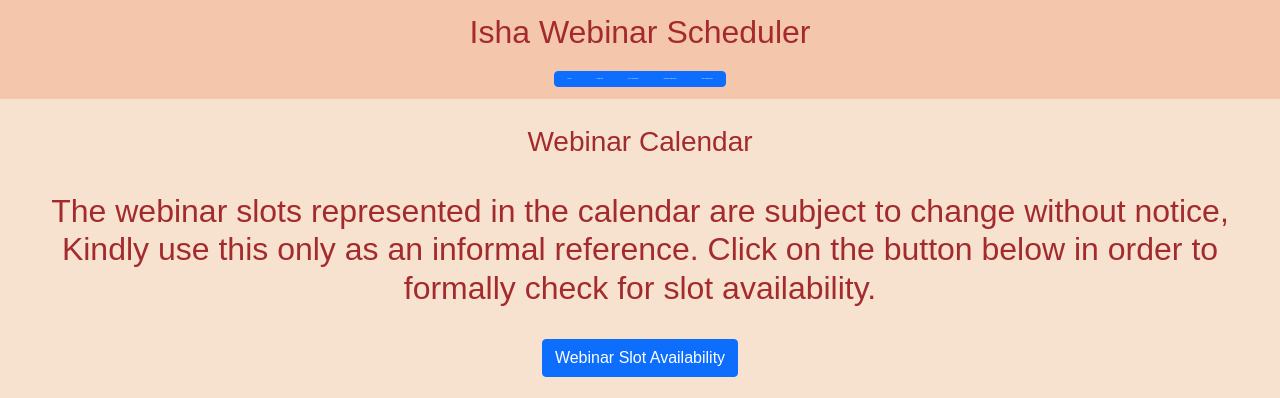
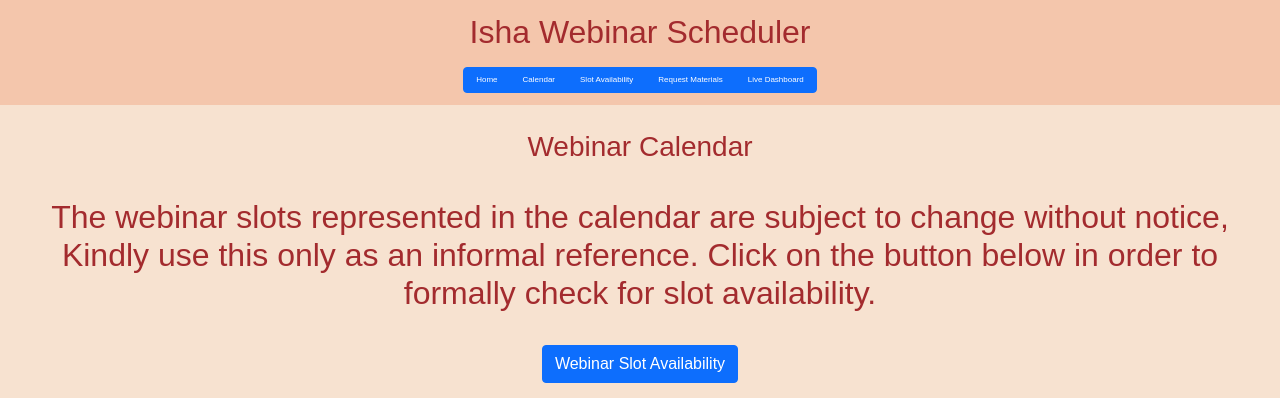
Before and after one commit to arjunhd-developer/IshaWebinarScheduler, a Flask app: page /calendar in a window 1280 px wide. Shown: the top 398 px of the page. Run offline with Flask 2, Linux system fonts and the light colour scheme.

```diff
--- a/templates/base.html
+++ b/templates/base.html
@@ -19,11 +19,11 @@
 <h2 style="padding-top:1%;color:#A32B2E">Isha Webinar Scheduler</h2>
 <nav class="navbar sticky-top navbar-default" style="display:inline-block;">
         <div class="btn-group" style="padding-bottom:1%;">
-            <a href=" {{ url_for('home') }} " class="btn btn-primary" aria-current="page" style="font-size: 10%;">Home</a>
-            <a href=" {{ url_for('calendar') }} " class="btn btn-primary" aria-current="page" style="font-size: 10%;">Calendar</a>
-            <a href=" {{ url_for('slot_search') }} " class="btn btn-primary" style="font-size: 10%;">Slot Availability</a>
-            <a href=" {{ url_for('mat_req') }} " class="btn btn-primary" style="font-size: 10%;">Request Materials</a>
-            <a href=" {{ url_for('live_dash') }} " class="btn btn-primary" style="font-size: 10%;">Live Dashboard</a>
+            <a href=" {{ url_for('home') }} " class="btn btn-primary" aria-current="page" style="font-size: 50%;">Home</a>
+            <a href=" {{ url_for('calendar') }} " class="btn btn-primary" aria-current="page" style="font-size: 50%;">Calendar</a>
+            <a href=" {{ url_for('slot_search') }} " class="btn btn-primary" style="font-size: 50%;">Slot Availability</a>
+            <a href=" {{ url_for('mat_req') }} " class="btn btn-primary" style="font-size: 50%;">Request Materials</a>
+            <a href=" {{ url_for('live_dash') }} " class="btn btn-primary" style="font-size: 50%;">Live Dashboard</a>
         </div>
 </nav>
 </div>
```
